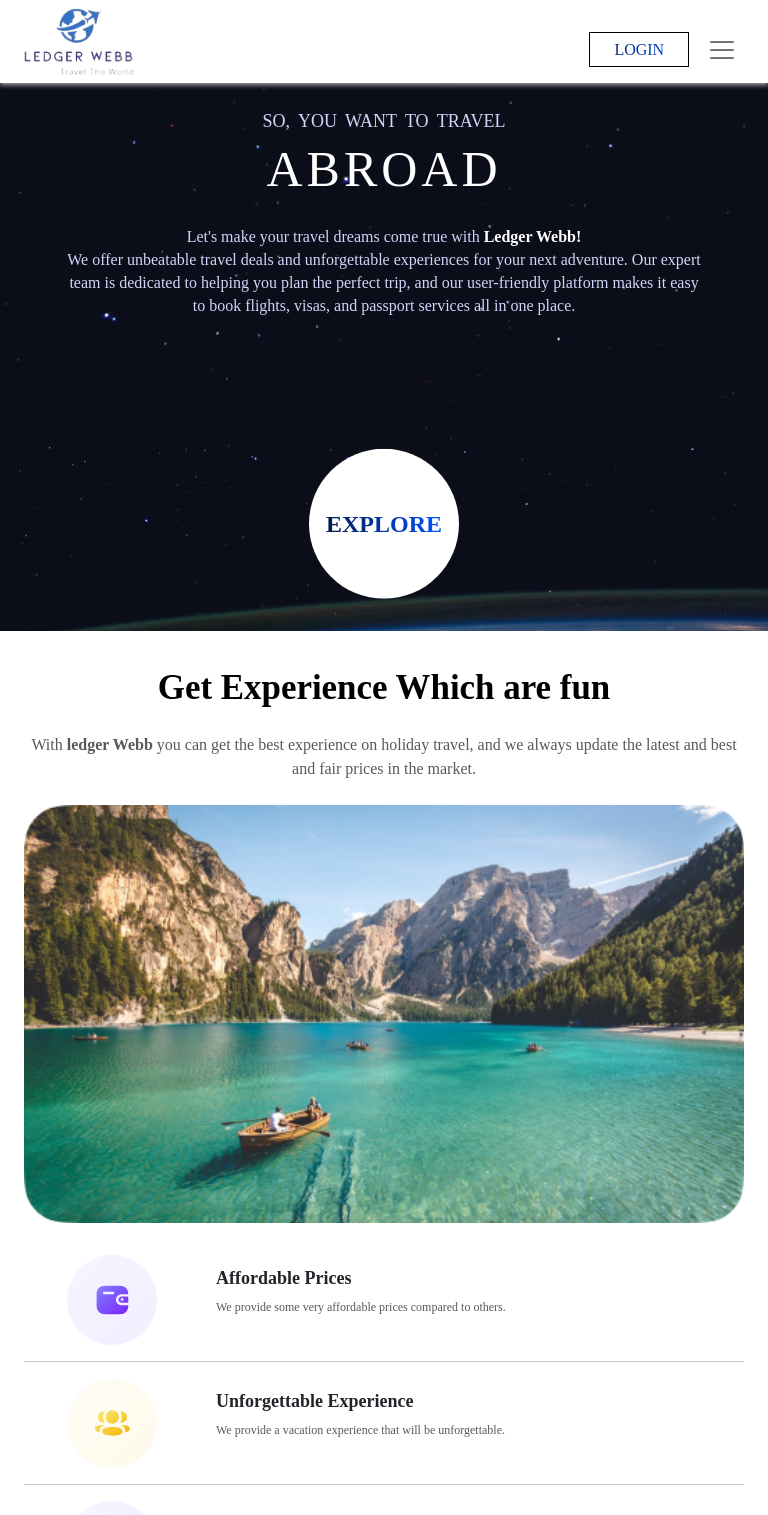
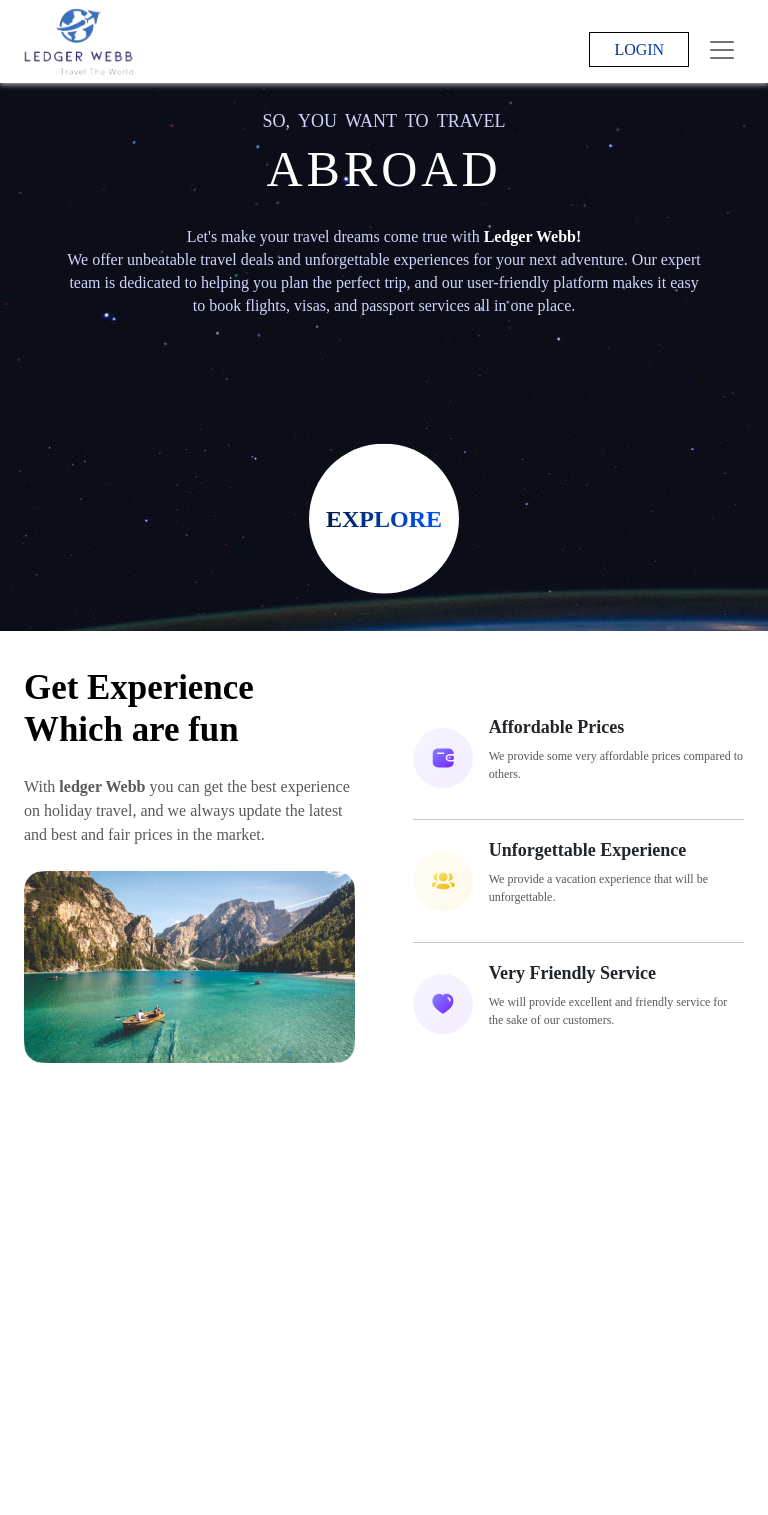
Before and after one commit to Fajarudheen-PA/ledgerWeb-travels-React, a React (Create React App) app: page / in a window 768 px wide. Shown: the top 1515 px of the page. After the commit the page ends 1131 px from the top, so only its background shows below. Built offline with nearby package versions, Linux system fonts and the light colour scheme.

Commit message:
overview module updated

```diff
--- a/src/components/Overview/Overview.css
+++ b/src/components/Overview/Overview.css
@@ -56,4 +56,29 @@
   font-size: 12px;
   color: #595959;
   text-align: start;
+}
+
+@media (min-width: 601px) and (max-width: 768px) {
+  .overview__wrap {
+    flex-wrap: nowrap;
+    gap: 8%;
+  }
+  .overview__left {
+    width: 50%;
+  }
+  .overview__right {
+    width: 50%;
+  }
+  .overview__main-header {
+    text-align: start;
+  }
+  .overview__desc {
+    text-align: start;
+  }
+  .overview__icon-grp {
+    width: 19%;
+  }
+  .overview__content {
+    width: 81%;
+  }
 }/*# sourceMappingURL=Overview.css.map */
--- a/src/components/Overview/Overview.scss
+++ b/src/components/Overview/Overview.scss
@@ -60,3 +60,31 @@
         }
     }
 }
+
+//mobile-pro
+@include mobile-pro{
+    .overview{
+        &__wrap{
+            flex-wrap: nowrap;
+            gap: 8%;
+        }
+        &__left{
+            width: 50%;
+        }
+        &__right{
+            width: 50%;
+        }
+        &__main-header{
+            text-align: start;
+        }
+        &__desc{
+            text-align: start;
+        }
+        &__icon-grp{
+            width: 19%;
+        }
+        &__content{
+            width: 81%;
+        }
+    }
+}
```
Also changed, not shown: 1 other file (tests, documents, lock files or other folders).
